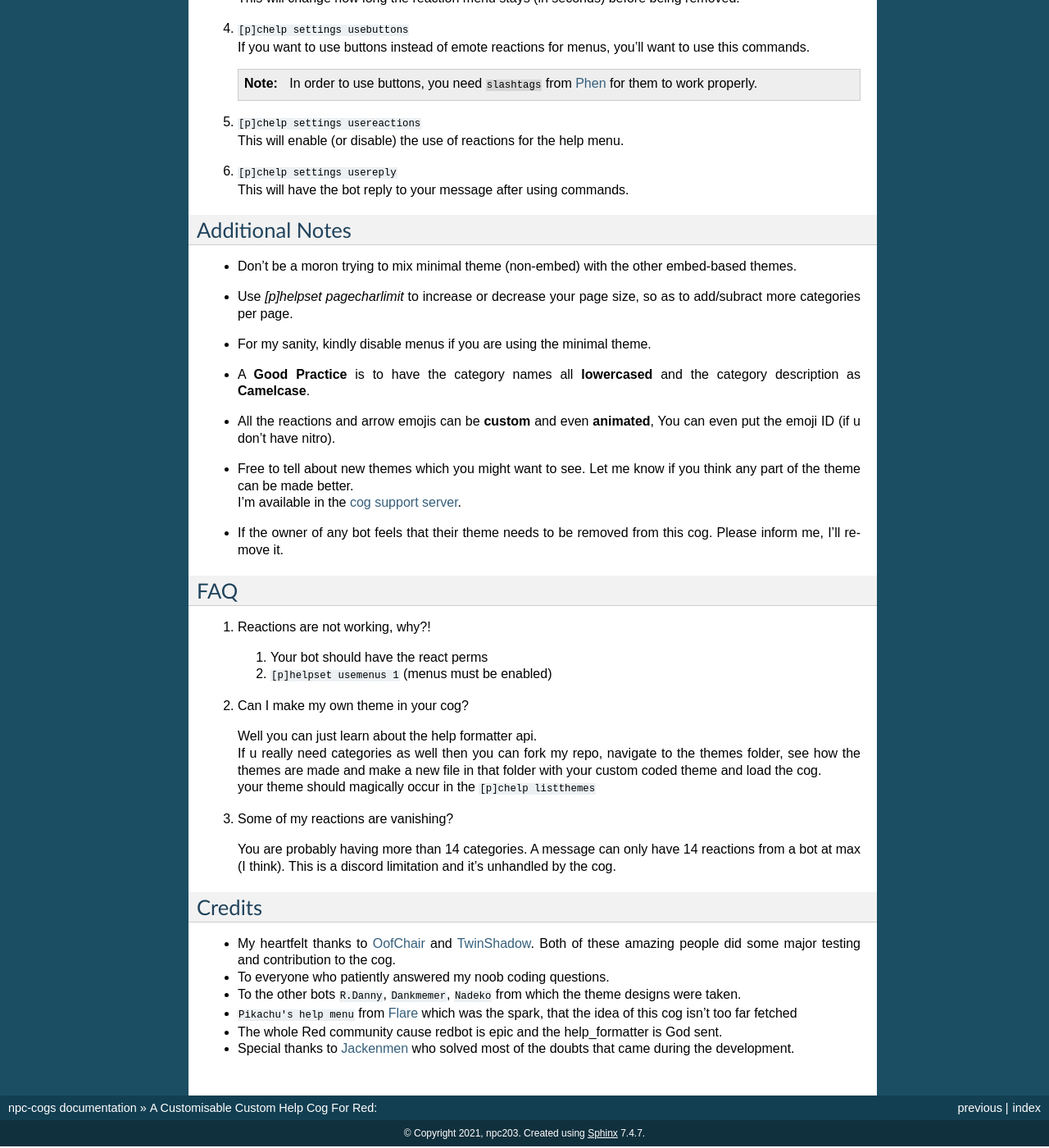
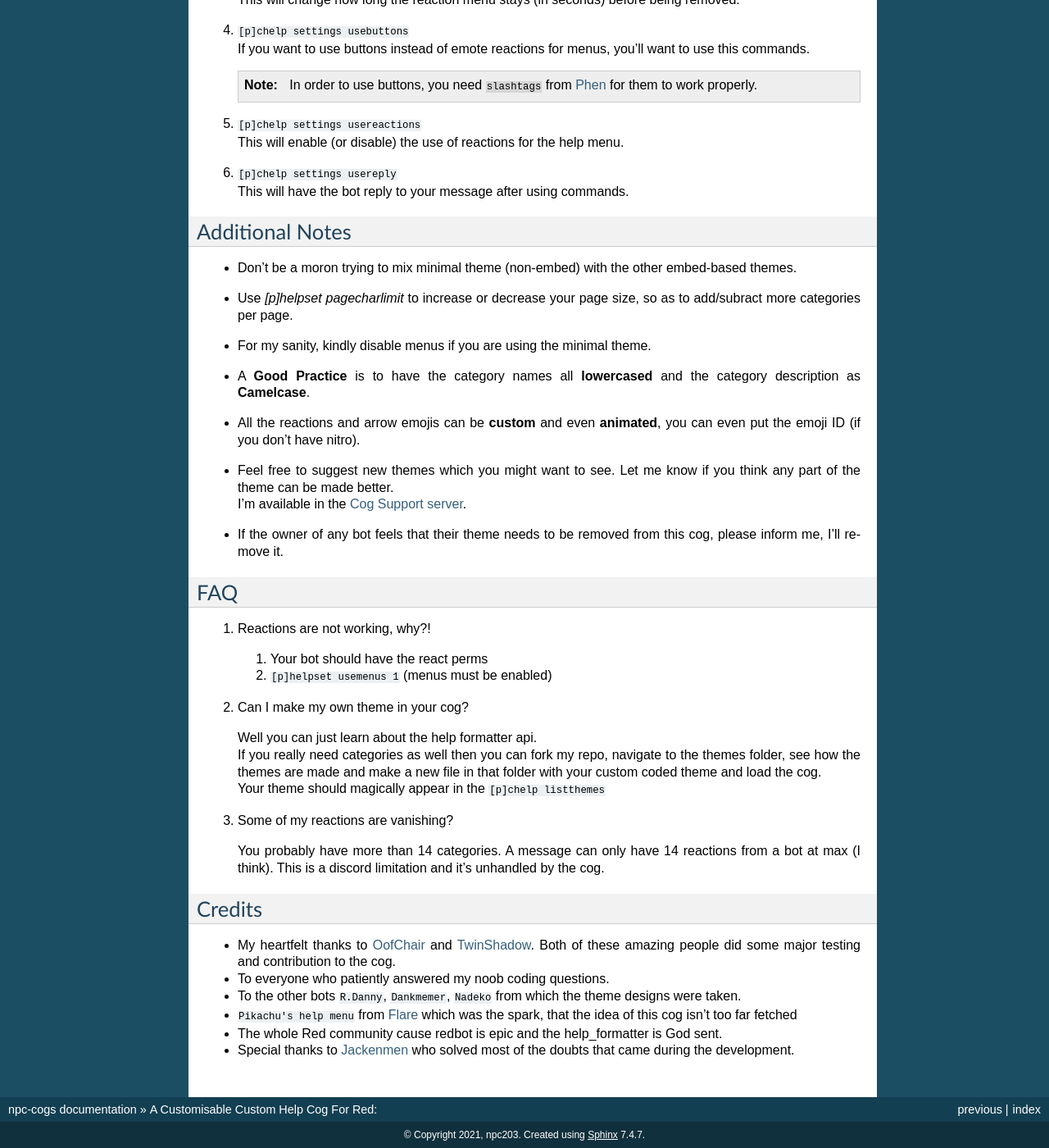
Before and after one commit to npc203/npc-cogs, a Sphinx documentation site: the page built from docs/source/customhelp.rst, in a window 1280 px wide and 1400 px high, scrolled down 4912 px. Shown: the whole window at 82% size. Built offline with Sphinx 7.4.7, drawn with Linux system fonts in a browser that asks for light colours; some of the changed text lies outside the part shown.

Commit message:
Last little touches

```diff
--- a/docs/source/customhelp.rst
+++ b/docs/source/customhelp.rst
@@ -166,12 +166,12 @@ Additional Notes
 
 -  A **Good Practice** is to have the category names all **lowercased** and the category description as **Camelcase**.
 
--  All the reactions and arrow emojis can be **custom** and even **animated**, You can even put the emoji ID (if u don't have nitro).
+-  All the reactions and arrow emojis can be **custom** and even **animated**, you can even put the emoji ID (if you don't have nitro).
 
--  | Free to tell about new themes which you might want to see. Let me know if you think any part of the theme can be made better.
-   | I'm available in the `cog support server <https://discord.gg/GET4DVk>`__.
+-  | Feel free to suggest new themes which you might want to see. Let me know if you think any part of the theme can be made better.
+   | I'm available in the `Cog Support server <https://discord.gg/GET4DVk>`__.
 
--  If the owner of any bot feels that their theme needs to be removed from this cog. Please inform me, I'll remove it.
+-  If the owner of any bot feels that their theme needs to be removed from this cog, please inform me, I'll remove it.
 
 FAQ
 ----
@@ -184,14 +184,14 @@ FAQ
 2. Can I make my own theme in your cog?
 
    | Well you can just learn about the help formatter api.
-   | If u really need categories as well then you can fork my repo,
+   | If you really need categories as well then you can fork my repo,
      navigate to the themes folder, see how the themes are made and make a
      new file in that folder with your custom coded theme and load the cog.
-   | your theme should magically occur in the ``[p]chelp listthemes``
+   | Your theme should magically appear in the ``[p]chelp listthemes``
 
 3. Some of my reactions are vanishing?
 
-   You are probably having more than 14 categories. A message can only have 14 reactions from a bot at max (I think).
+   You probably have more than 14 categories. A message can only have 14 reactions from a bot at max (I think).
    This is a discord limitation and it's unhandled by the cog.
 
 Credits
```
Also changed, not shown: other parts of docs/source/customhelp.rst (+1 -1 lines).
